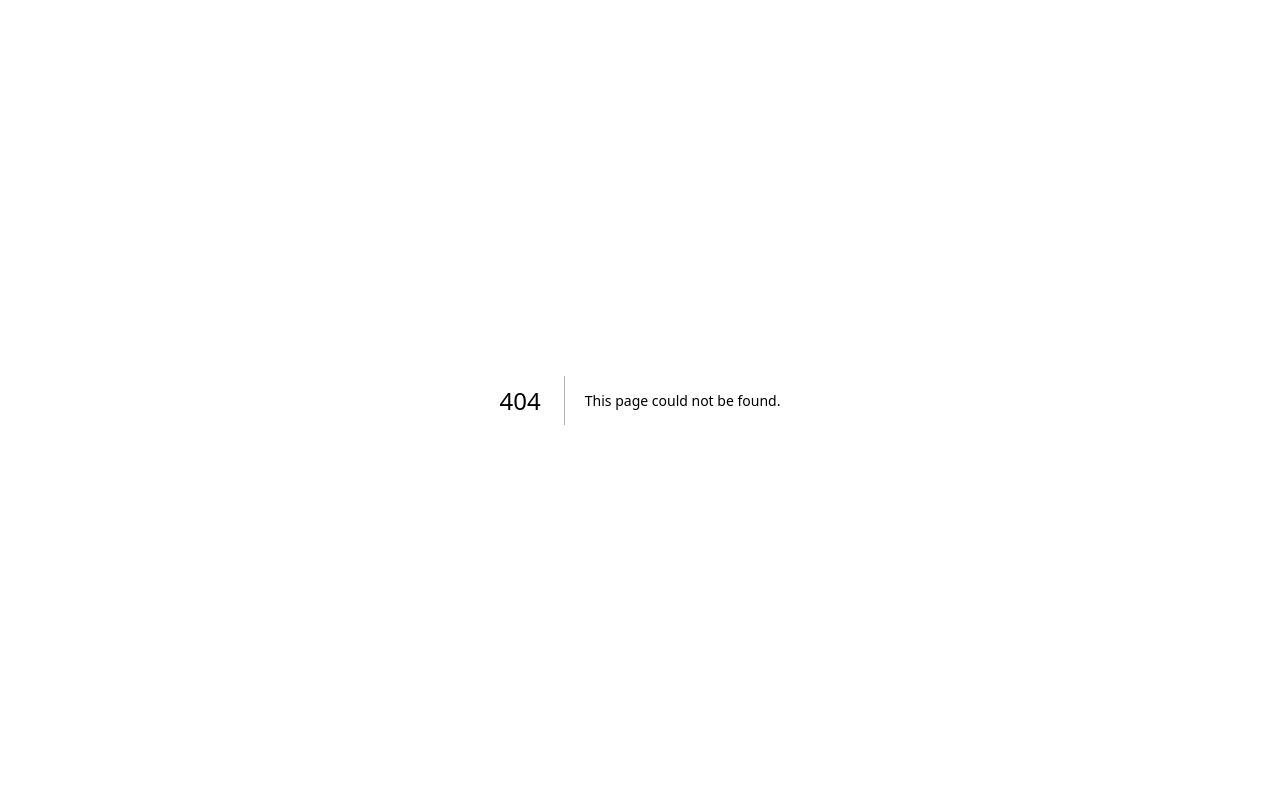
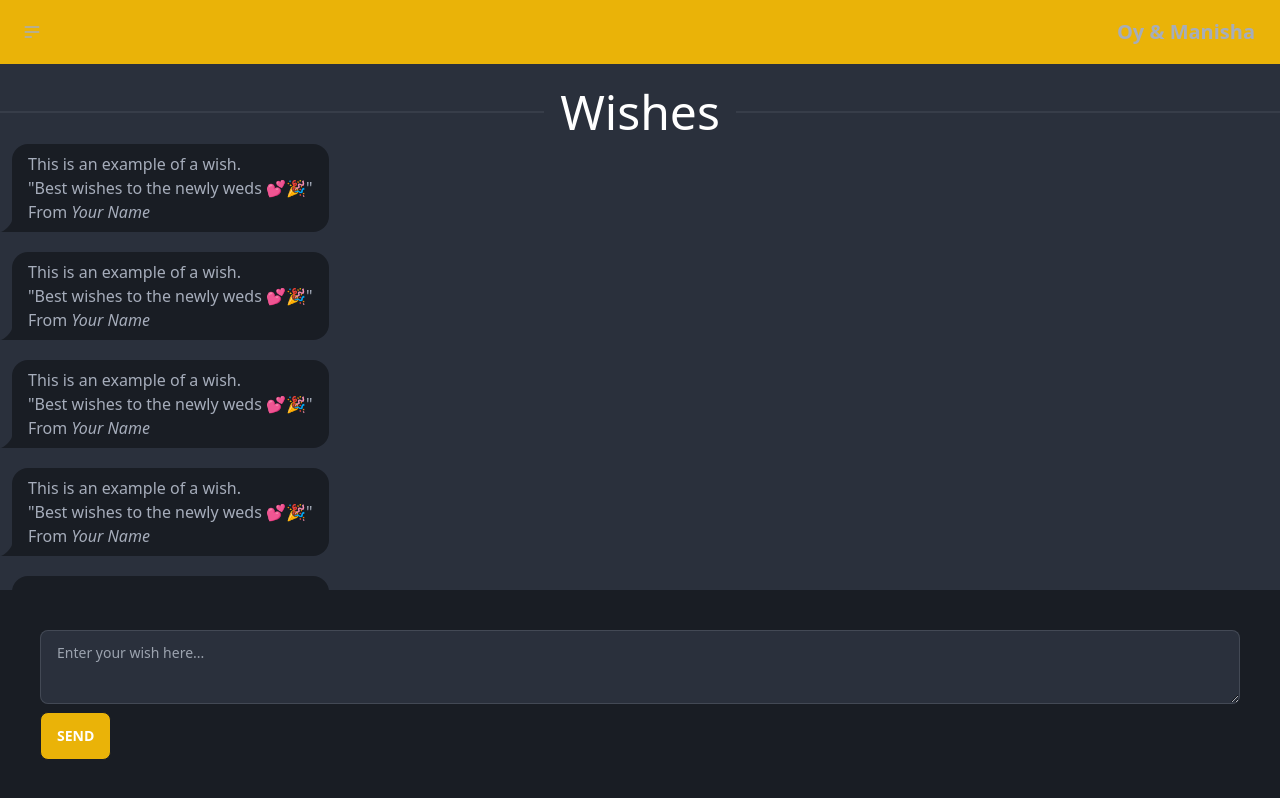
Before and after one commit to Shiv2205/wedding-app, a Next.js app: page /wishes in a window 1280 px wide. Before the commit this address had no page. Shown: the top 798 px of the page. Built offline with nearby package versions, Linux system fonts and the light colour scheme.

Commit message:
Added Wishes page

```diff
--- a/src/components/Navbar.jsx
+++ b/src/components/Navbar.jsx
@@ -1,15 +1,26 @@
 import scrollNav from "@/util/scrollNav";
 import Link from "next/link";
+import { useState, useEffect } from "react";
+import { useRouter } from "next/router";
 
 const handleClick = (ref) => {
   const elem = document.activeElement;
-    if(elem){
+  if (elem) {
     elem?.blur();
   }
   scrollNav(ref);
-}
+};
 
 const Navbar = ({ references }) => {
+  const [wishes, setWishes] = useState(false);
+  const router = useRouter();
+
+  useEffect(() => {
+    if (router.pathname === "/wishes") {
+      setWishes(true);
+    }
+  });
+
   return (
     <div className="navbar bg-yellow-500 sticky top-0 z-10">
       <div className="navbar-start">
@@ -30,6 +41,7 @@ const Navbar = ({ references }) => {
               />
             </svg>
           </label>
+          {!wishes ? (
             <ul
               tabIndex={0}
               className="menu menu-normal dropdown-content mt-3 ml-5 shadow bg-base-200 w-52 float-right"
@@ -52,15 +64,33 @@ const Navbar = ({ references }) => {
               >
                 Picture Grid
               </li>
+              <li
+                className="pb-3 pl-3 hover:cursor-pointer hover:bg-yellow-400 hover:text-black"
+                onClick={() => router.push("/wishes")}
+              >
+                Make A Wish
+              </li>
             </ul>
+          ) : (
+            <ul tabIndex={0}
+            className="menu menu-normal dropdown-content mt-3 ml-5 shadow bg-base-200 w-52 float-right">
+              <li
+                className="p-3 hover:cursor-pointer hover:bg-yellow-400 hover:text-black"
+              onClick={() => router.push("/")}
+              >
+                Home Page
+              </li>
+            </ul>
+          )}
         </div>
       </div>
 
       {/**CENTER */}
       <div className="navbar-end">
-        <Link className="btn btn-ghost normal-case text-xl" href="/">Oy & Manisha</Link>
+        <Link className="btn btn-ghost normal-case text-xl" href="/">
+          Oy & Manisha
+        </Link>
       </div>
-
     </div>
   );
 };
--- /dev/null
+++ b/src/components/WishForm.jsx
@@ -0,0 +1,12 @@
+const WishForm = () => {
+    return (
+        <footer className="footer z-10 fixed left-0 bottom-0 p-10 bg-neutral text-neutral-content">
+            <form className="w-full">
+            <textarea className="textarea textarea-bordered w-full" placeholder="Enter your wish here..."/>
+            <button type="submit" className="btn bg-yellow-500 text-white ">SEND</button>
+            </form>
+        </footer>
+     );
+}
+
+export default WishForm;
--- /dev/null
+++ b/src/pages/wishes.js
@@ -0,0 +1,31 @@
+import Navbar from "@/components/Navbar";
+import WishForm from "@/components/WishForm";
+
+const test = [1, 2, 3, 4, 5, 6, 1, 1, 1, 1];
+
+const Wishes = () => {
+  return (
+    <>
+    <div>
+      <Navbar references={{}} />
+      <div className="divider text-white mt-10 text-5xl">Wishes</div>
+      <div className="chat chat-start mt-5 pb-28">
+        {test.map((item, index) => {
+         return <div key={index} className="chat-bubble mb-5">
+            This is an example of a wish.
+            <br />
+            "Best wishes to the newly weds 💕🎉"
+            <br />
+            <p>
+              From <i>Your</i> <i>Name</i>
+            </p>
+          </div>;
+        })}
+      </div>
+      <WishForm />
+    </div>
+    </>
+  );
+};
+
+export default Wishes;
```
Lines whose indentation alone changed are shown as unchanged.
